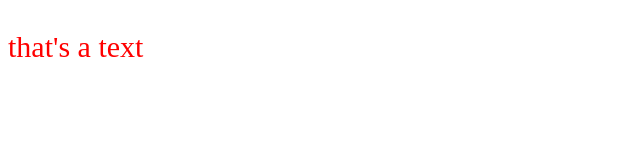
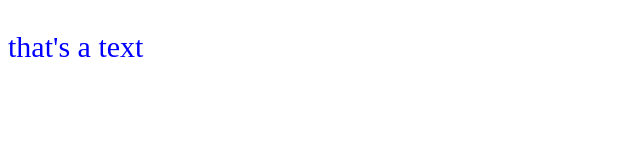
Before and after one commit to cblack1994/HTML-CSS-Definitivo, a plain HTML site: page CSS/uso-css.html in a window 1280 px wide. Shown: the whole page, without its empty margins (0-640 px from the left). Drawn offline with Linux system fonts and the light colour scheme.

Commit message:
Estilos usando etiqueta style

```diff
--- a/CSS/uso-css.html
+++ b/CSS/uso-css.html
@@ -6,12 +6,16 @@
     <title>Class CSS</title>
     <link rel="stylesheet" href="./style.css">
     <style>
-
+        p
+        {
+            color: blue;
+            font-size: 30px;
+        }
     </style>
 </head>
 <body>
     <main>
-        <p style="color: red; font-size: 30px;"> that's a text</p>
+        <p> that's a text</p>
     </main>
 </body>
 </html>
```
